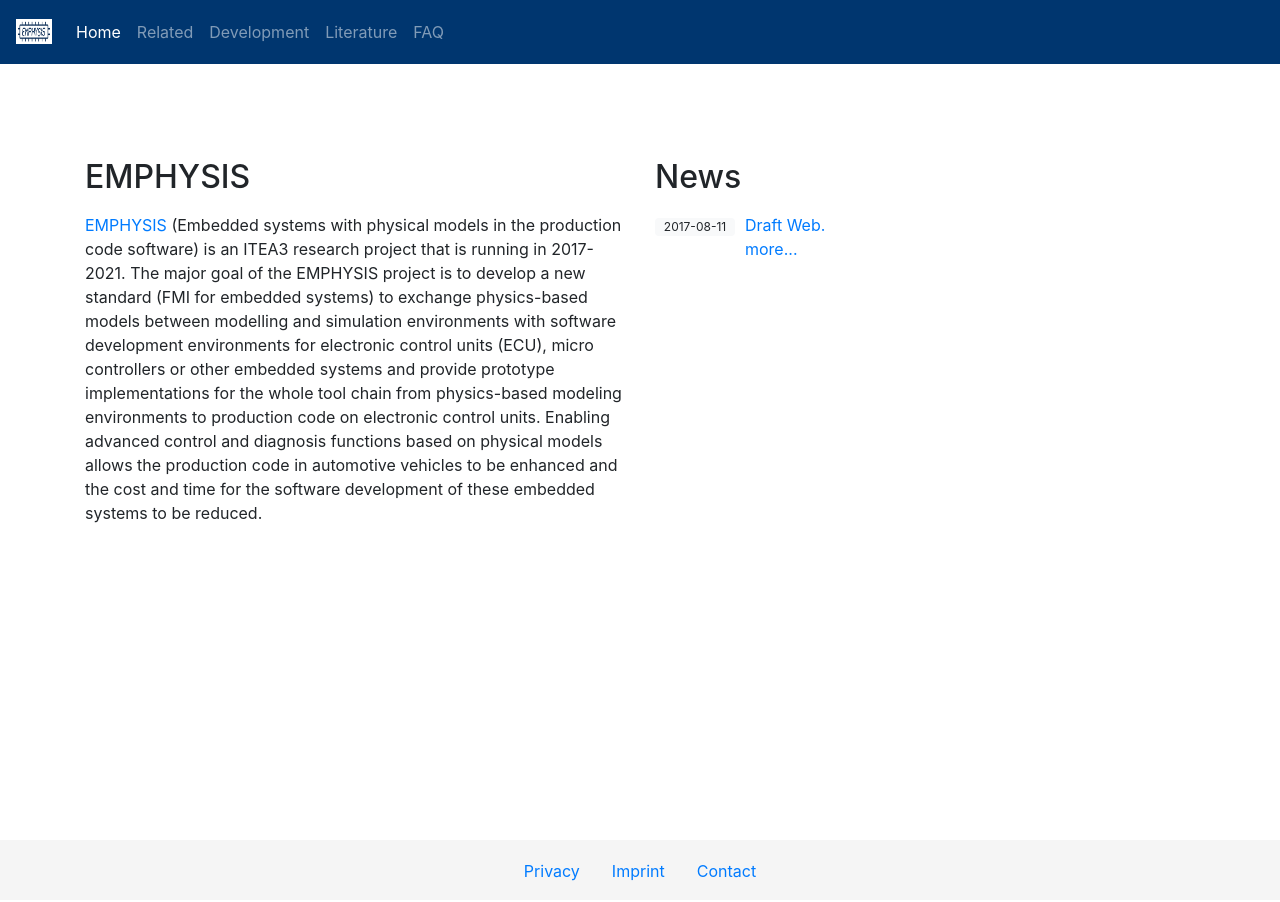
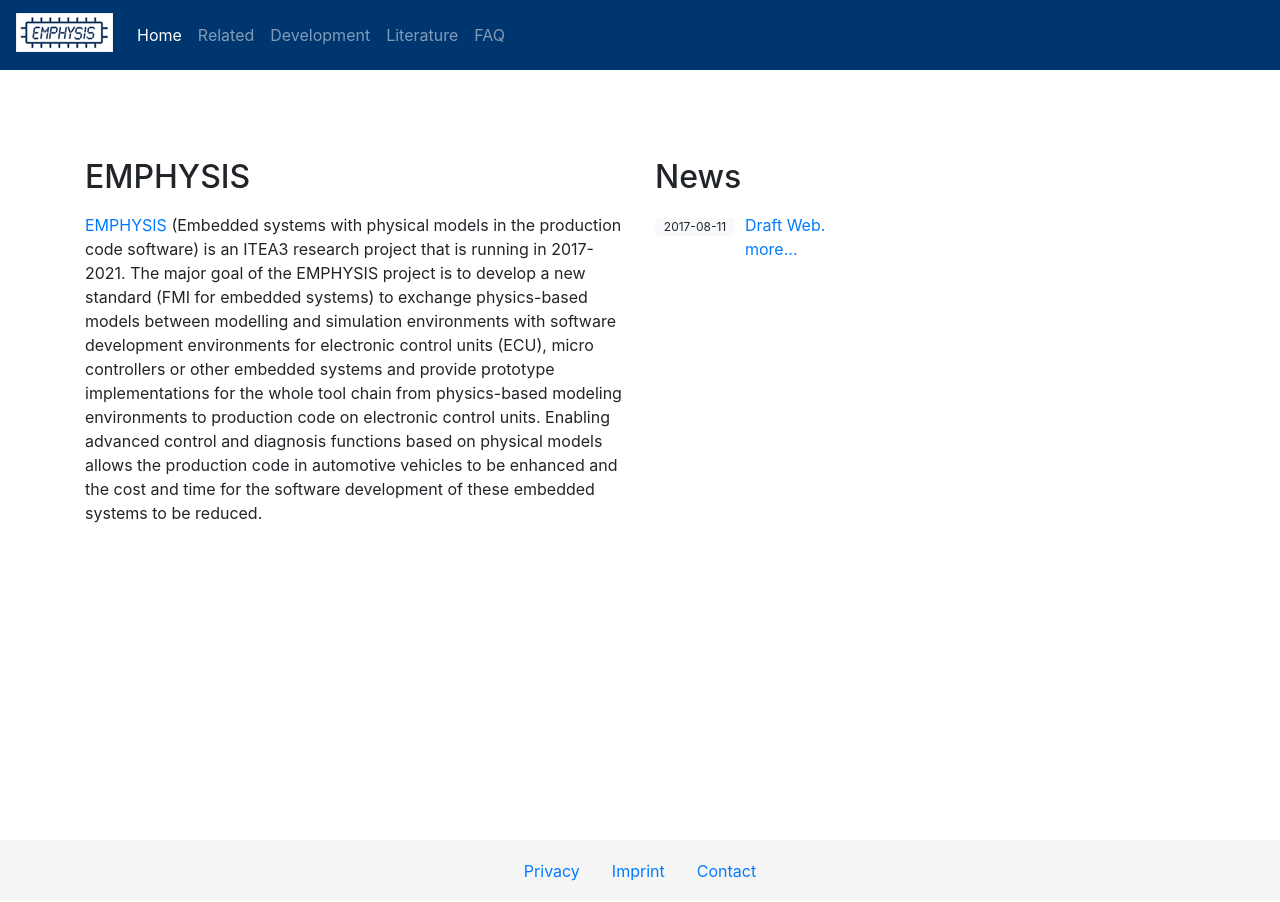
Before and after one commit to EMPHYSIS/EMPHYSIS.github.io, a Jekyll site: the page built from pages/home.html, in a window 1280 px wide. Built offline with Jekyll 4.4.1, drawn with Linux system fonts in a browser that asks for light colours; nearby versions of some CDN libraries; comment, search, counter and statistics services are not loaded.

Commit message:
logo in toolbar improved

```diff
--- a/_layouts/default.html
+++ b/_layouts/default.html
@@ -44,7 +44,7 @@
 
 <header>
   <nav class="navbar navbar-expand-md navbar-dark fixed-top fmi-navbar">
-    <a class="navbar-brand" href="/" style="padding-bottom: 10px"><img src="/assets/images/EMPHYSIS-logo-smaller.png" width="36" height="25" alt="EMPHYSIS"></a>
+    <a class="navbar-brand" href="/" style="padding-bottom: 10px"><img src="/assets/images/EMPHYSIS-logo-smaller.png" alt="EMPHYSIS"></a>
     <button class="navbar-toggler" type="button" data-toggle="collapse" data-target="#navbarSupportedContent" aria-controls="navbarSupportedContent" aria-expanded="false" aria-label="Toggle navigation">
       <span class="navbar-toggler-icon"></span>
     </button>
```
Also changed, not shown: assets/images/EMPHYSIS-logo-smaller.png.
